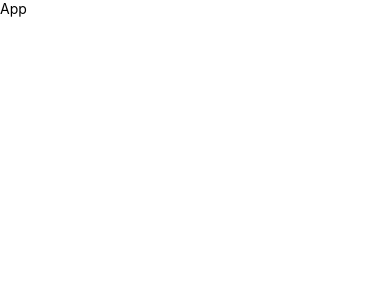
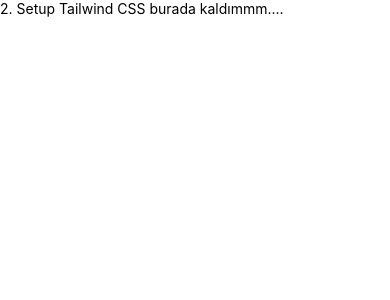
Before and after one commit to zzeynepcvk/AI_Voice_Assistant_Project, a React Native app: screen / in a window 390 px wide. Shown: the top 300 px of the page. Built offline with nearby package versions, Linux system fonts and the light colour scheme.

Commit message:
native wind kurulumu tamamlandı

```diff
--- a/App.js
+++ b/App.js
@@ -4,7 +4,7 @@
 export default function App() {
   return (
     <SafeAreaView>
-      <Text>App</Text>
+      <Text>2. Setup Tailwind CSS burada kaldımmm.... </Text>
     </SafeAreaView>
   )
 }
--- a/babel.config.js
+++ b/babel.config.js
@@ -2,5 +2,6 @@
   api.cache(true);
   return {
     presets: ['babel-preset-expo'],
+    plugins: ["nativewind/babel"],
   };
 };
--- a/tailwind.config.js
+++ b/tailwind.config.js
@@ -1,6 +1,6 @@
 /** @type {import('tailwindcss').Config} */
 module.exports = {
-  content: [],
+  content: ["./App.{js,jsx,ts,tsx}", "./src/screens/**/*.{js,jsx,ts,tsx}","./src/components/**/*.{js,jsx,ts,tsx}"],
   theme: {
     extend: {},
   },
```
